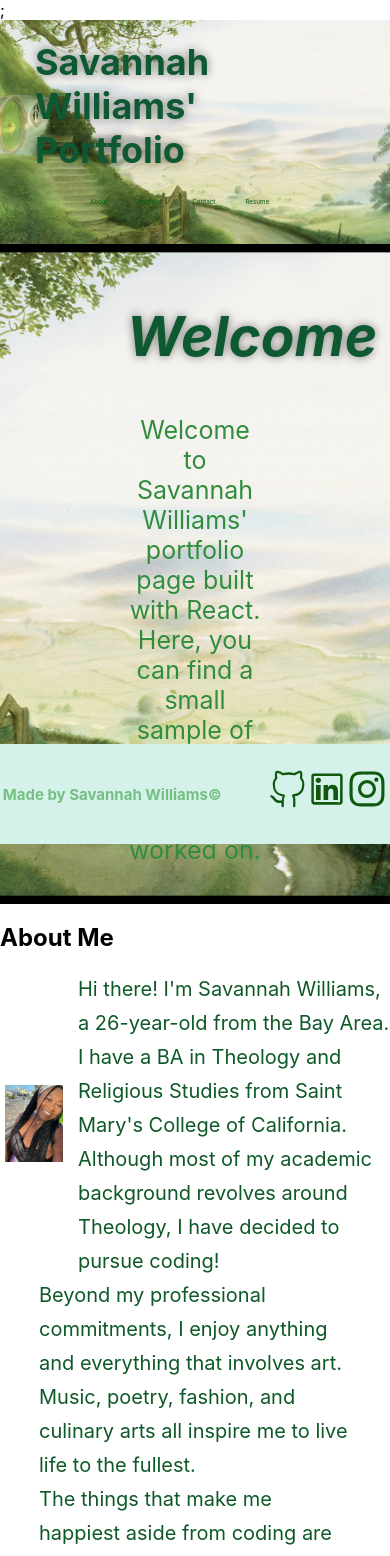
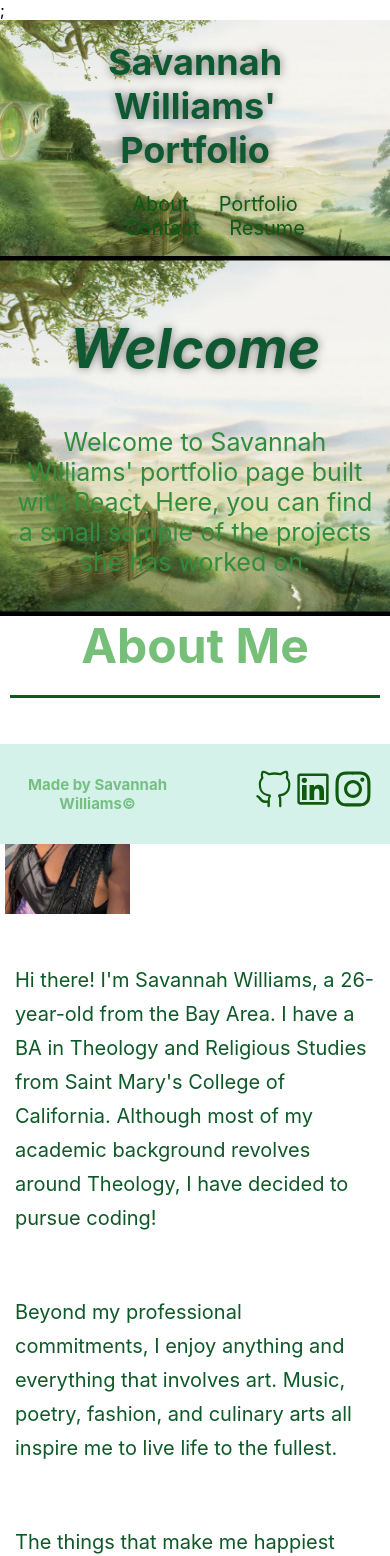
Before and after one commit to sav-the-sag/react_portfolio, a React (Create React App) app: page / in a window 390 px wide. Shown: the top 1556 px of the page. Built offline with nearby package versions, Linux system fonts and the light colour scheme.

Commit message:
added some extra styling

```diff
--- a/src/index.css
+++ b/src/index.css
@@ -560,3 +560,172 @@ footer a:hover {
 }
 
 /* end styles to <footer> */
+
+/* extra titles stylings */
+.section-title {
+  font-size: 48px;
+  color: #75bf78;
+  border-bottom: 3px solid;
+  padding-bottom: 20px;
+  text-align: center;
+  margin: 0 auto 35px auto;
+  width: 50%;
+}
+
+.primary-border {
+  border-color: #0e5921;
+}
+
+.secondary-border {
+  border-color: #d5f2df;
+}
+
+label {
+  font-size: 25px;
+}
+
+/*Extra styling*/
+.flex-row {
+  display: flex;
+}
+
+/* MEDIA QUERY FOR SMALLER DESKTOP SCREENS AND SMALLER */
+
+@media screen and (max-width: 980px) {
+  header {
+    padding-bottom: 0;
+    justify-content: center;
+    position: relative;
+
+  }
+
+  header h1 {
+    width: 100%;
+    text-align: center;
+  }
+
+  header nav ul {
+    margin-top: 20px;
+    width: 100%;
+    justify-content: center;
+  }
+
+  header nav ul li a {
+    font-size: 20px;
+  }
+
+  footer h2,
+  footer div,
+  footer p {
+    text-align: center;
+    width: 100%;
+  }
+
+  .hero-cta {
+    width: 100%;
+  }
+
+  .hero-cta {
+    text-align: center;
+  }
+
+  .section-title {
+    width: 80%;
+  }
+
+
+  .contact-info {
+    flex: 1 100%;
+  }
+
+  #contact-list {
+    display: block;
+    justify-content: space-around;
+    flex-wrap: wrap;
+
+  }
+
+}
+
+@media screen and (max-width: 768px) {
+  /* section {
+    padding: 30px 15px;
+  } */
+
+  .job h3 {
+    flex: 1 100%;
+    text-align: center;
+  }
+
+  .job-info {
+    flex: 2 100%;
+    text-align: center;
+    justify-content: center;
+  }
+
+  .job-img,
+  .intro-img {
+    flex: 0 32%;
+    margin-right: 0;
+    margin-top: 15px;
+    margin-bottom: 15px;
+  }
+
+  .job-img {
+    margin-right: 100px;
+  }
+
+  .job-text {
+    flex: 100%;
+  }
+
+  #contact-list {
+    display: block;
+    justify-content: space-around;
+    flex-wrap: wrap;
+
+  }
+}
+
+@media screen and (max-width: 575px) {
+
+  .section-title {
+    width: 95%;
+  }
+
+  .intro p,
+  .download-intro p {
+    width: 100%;
+    padding: 30px 15px;
+  }
+
+  .job-img {
+    margin-right: 100px;
+  }
+
+  .contact-info {
+    text-align: center;
+
+  }
+
+  .contact-info li {
+    font-size: 25px;
+    justify-content: space-between;
+
+
+  }
+
+  #contact-list {
+    font-size: 25px;
+    display: block;
+    justify-content: space-around;
+    flex-wrap: wrap;
+    margin-bottom: 25px;
+    margin-right: 120px;
+
+  }
+
+  .contact-info>* {
+    flex: 0 100%;
+  }
+}
```
